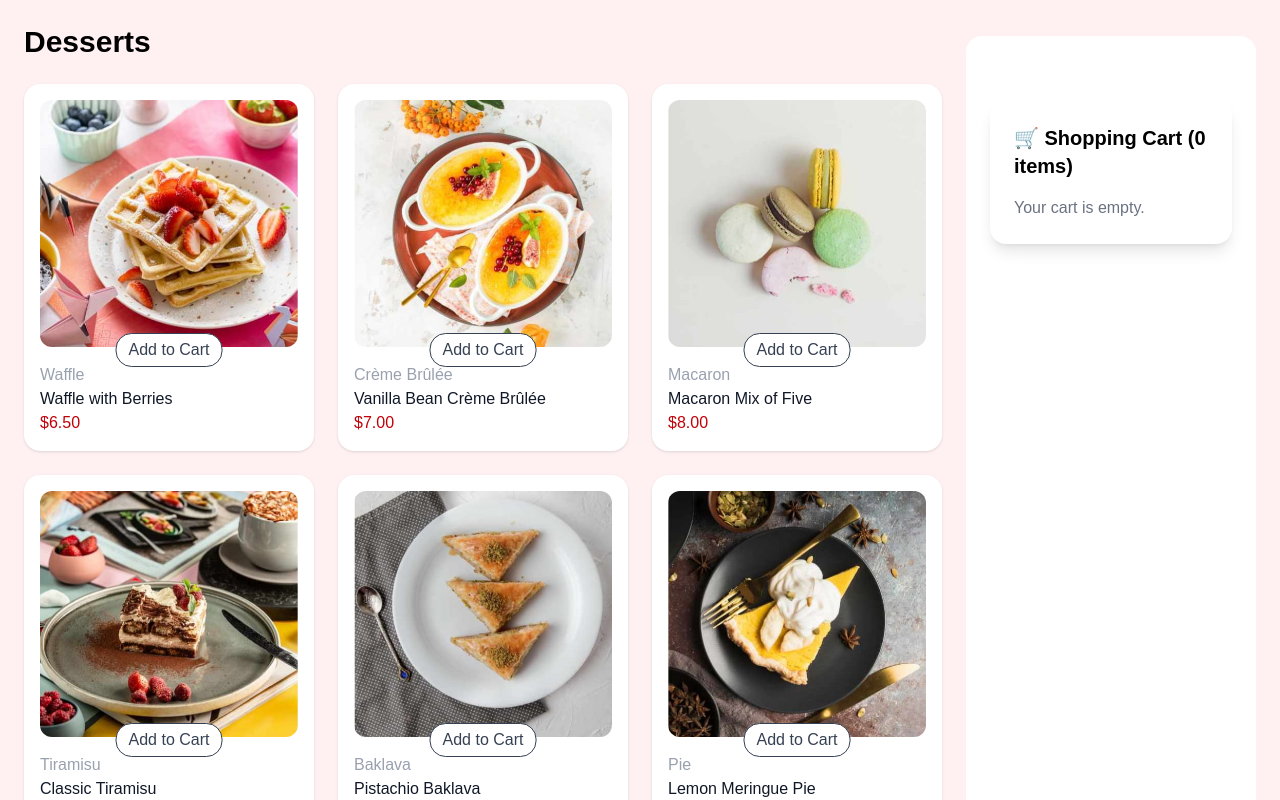
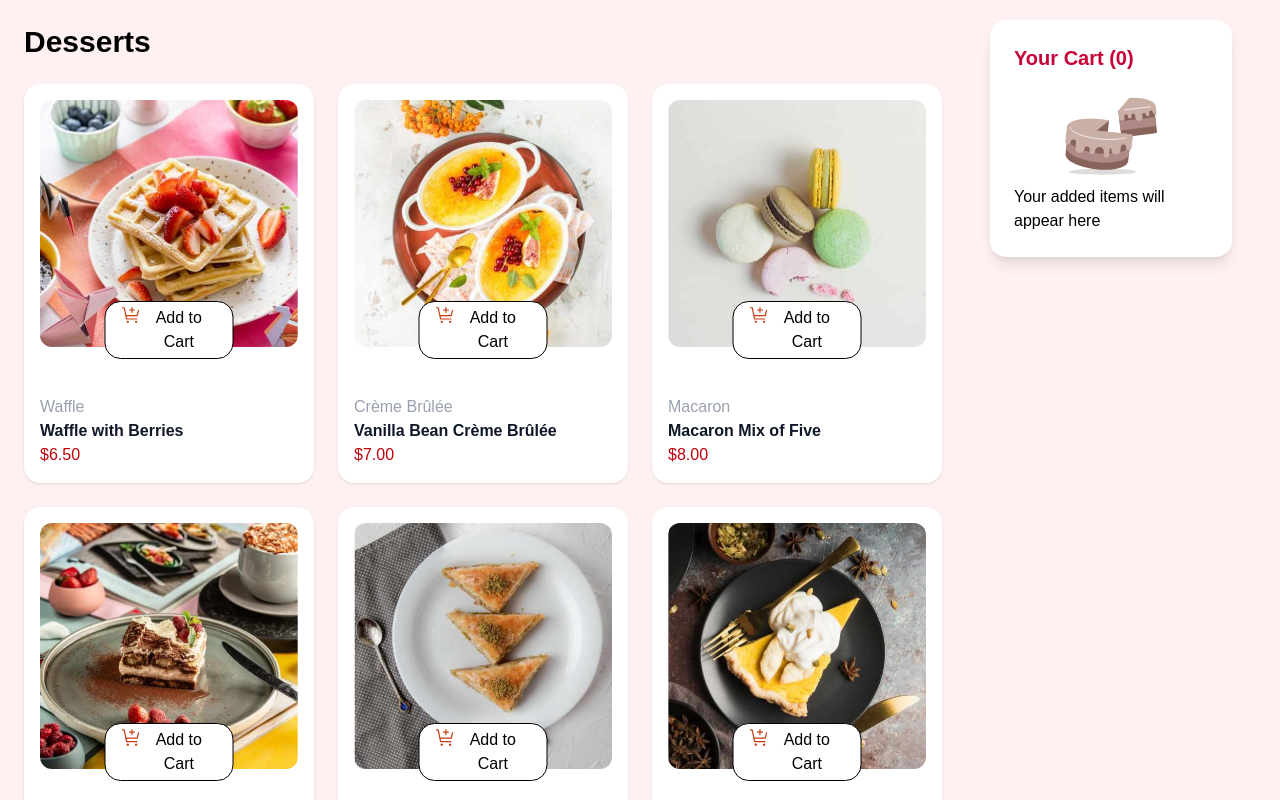
Before and after one commit to MichaelKanios/FrontEnd-Cart-items-NextJS, a Next.js app in the folder cartitems/: page / in a window 1280 px wide. Shown: the top 800 px of the page. Built offline with nearby package versions, Linux system fonts and the light colour scheme.

Commit message:
Customize

```diff
--- a/cartitems/app/page.tsx
+++ b/cartitems/app/page.tsx
@@ -13,7 +13,7 @@ export default function Home() {
           <div className="lg:col-span-3">
             <Card data={data}/>
           </div>
-          <div className="bg-white text-black md:-mt-12 rounded-2xl p-6 ">
+          <div className=" text-black md:-mt-22 rounded-2xl p-6 ">
             <Cart />
             </div>
 
--- a/cartitems/components/Card.tsx
+++ b/cartitems/components/Card.tsx
@@ -1,14 +1,26 @@
-"use client"
-import { useDispatch } from 'react-redux'
-import { addItem } from '../store/cartSlice'
-import Image from "next/image"
-const Card =({data})=>{
+"use client";
 
-  const dispatch = useDispatch()
-    return(
-        <div className="grid grid-cols-1 sm:grid-cols-2 lg:grid-cols-3 gap-6 ">
-                 {data.map((item)=>(
-                  <div key={item.id} className="bg-white rounded-2xl shadow p-4">
+import { useDispatch, useSelector } from "react-redux";
+import { RootState } from "@/store/store";
+import { addItem, incrementQty, decrementQty } from "@/store/cartSlice";
+import Image from "next/image";
+
+const Card = ({ data }: { data: any[] }) => {
+  const dispatch = useDispatch();
+  const cartItems = useSelector((state: RootState) => state.cart.items);
+
+  const getCartItem = (id: number) => cartItems.find((i) => i.id === id);
+
+  return (
+    <div className="grid grid-cols-1 sm:grid-cols-2 lg:grid-cols-3 gap-6">
+      {data.map((item) => {
+        const inCart = getCartItem(item.id);
+
+        return (
+          <div
+            key={item.id}
+            className="bg-white rounded-2xl shadow p-4 flex flex-col"
+          >
             <div className="relative">
               <Image
                 src={item.image.desktop}
@@ -17,24 +29,51 @@ const Card =({data})=>{
                 height={200}
                 className="rounded-xl mb-4 w-full"
               />
-    <button onClick={() =>
-    dispatch(addItem({ id: item.id, name: item.name, price: item.price }))
-  } className="absolute -bottom-5 left-1/2 transform -translate-x-1/2
-                  bg-white border rounded-2xl px-3 py-1 text-gray-700  hover:bg-blue-700 transition">
-      Add to Cart
+
+              {!inCart ? (
+                <button
+                  onClick={() =>
+                    dispatch(
+                      addItem({
+                        id: item.id,
+                        name: item.name,
+                        price: item.price,
+                        image: item.image.desktop,
+                      })
+                    )
+                  }
+                  className="flex justify-around absolute bottom-1 left-1/2 transform -translate-x-1/2
+                    bg-white border rounded-2xl px-4 py-1 text-black hover:border-rose-700 hover:text-rose-700 hover:cursor transition"
+                >
+                  <span><img src = "./assets/images/icon-add-to-cart.svg" alt="add"/></span>Add to Cart
+                </button>
+              ) : (
+                <div className="text-sm absolute -bottom-1 left-1/2 transform -translate-x-1/2 flex items-center gap-8 bg-rose-700 border rounded-2xl px-2 py-2 shadow">
+                  <button
+                    onClick={() => dispatch(decrementQty(item.id))}
+                   className="w-6 h-6 rounded-full border-2 border-gray-300 hover:bg-white transition hover:text-rose-700"
+                  >
+                    -
+                  </button>
+                  <span className="font-semibold">{inCart.quantity}</span>
+                  <button
+                    onClick={() => dispatch(incrementQty(item.id))}
+                    className="w-6 h-6 rounded-full border-2 border-gray-300 hover:bg-white transition hover:text-rose-700"
+                  >
+                    +
                   </button>
                 </div>
+              )}
+            </div>
 
-  <p className="text-gray-400 mt-2">{item.category}</p>
-  <p className="text-gray-900">{item.name}</p>
+            <p className="text-gray-400 mt-8">{item.category}</p>
+            <p className="text-gray-900 font-semibold">{item.name}</p>
             <p className="text-red-700">${item.price.toFixed(2)}</p>
           </div>
+        );
+      })}
+    </div>
+  );
+};
 
-
-
-
-              ))}
-            </div>
-    )
-}
-export default Card
+export default Card;
--- a/cartitems/components/Cart.tsx
+++ b/cartitems/components/Cart.tsx
@@ -1,63 +1,118 @@
-'use client'
+"use client";
 
-import { useSelector, useDispatch } from 'react-redux'
-import { RootState } from '../store/store'
-import { removeItem, incrementQty, decrementQty } from '../store/cartSlice'
-import { useState } from 'react'
-import OrderConfirmation from './OrderConfirmation'
+import { useSelector, useDispatch } from "react-redux";
+import { RootState } from "@/store/store";
+import {
+  removeItem,
+  incrementQty,
+  decrementQty,
+  clearCart,
+} from "@/store/cartSlice";
+import Image from "next/image";
+import { useState } from "react";
+import OrderConfirmation from "./OrderConfirmation";
 
 export default function Cart() {
-  const { items, totalQuantity, totalAmount } = useSelector((state: RootState) => state.cart)
-  const dispatch = useDispatch()
-  const [showConfirm, setShowConfirm] = useState(false)
+  const { items, totalQuantity, totalAmount } = useSelector(
+    (state: RootState) => state.cart
+  );
+  const dispatch = useDispatch();
+  const [showConfirmation, setShowConfirmation] = useState(false);
 
   const completeOrder = () => {
-    setShowConfirm(true) // ανοίγει το modal
-  }
+    setShowConfirmation(true);
+  };
 
   return (
-    <div className="bg-white shadow-lg rounded-2xl p-6 max-w-xl mx-auto my-10 relative">
-      <h2 className="text-xl font-bold mb-4">🛒 Shopping Cart ({totalQuantity} items)</h2>
+    <div className="bg-white shadow-lg rounded-2xl p-6 w-full">
+      <h2 className="text-xl font-bold mb-4 text-rose-700">
+        Your Cart ({totalQuantity})
+      </h2>
 
-      {items.length === 0 && <p className="text-gray-500">Your cart is empty.</p>}
+      {items.length === 0 && (
+        <div className="flex flex-col justify-center">
+          <img className="w-1/2 self-center" src="./assets/images/illustration-empty-cart.svg" alt="EmptyCart" />
+          <p>Your added items will appear here</p>
 
+        </div>
+
+      )}
+
+      {/* Cart Items */}
       <ul className="space-y-4">
-        {items.map(item => (
-          <li key={item.id} className="flex items-center justify-between border-b pb-2">
-            <div>
-              <p className="font-semibold">{item.name}</p>
-              <p className="text-gray-600">
-                ${item.price.toFixed(2)} x {item.quantity}
-              </p>
+        {items.map((item) => (
+          <li
+            key={item.id}
+            className="flex items-center justify-between border-b pb-3"
+          >
+            <div className="flex items-center gap-3">
+              <Image
+                src={item.image}
+                alt={item.name}
+                width={50}
+                height={50}
+                className="rounded-md"
+              />
+              <div>
+                <p className="font-semibold text-gray-800">{item.name}</p>
+                <p className="text-gray-500 text-sm">
+                  {item.quantity}x ${item.price.toFixed(2)}{" "}
+                  <span className="font-medium text-gray-700">
+                    = ${(item.quantity * item.price).toFixed(2)}
+                  </span>
+                </p>
+              </div>
             </div>
-            <div className="flex items-center gap-2">
-              <button onClick={() => dispatch(decrementQty(item.id))} className="px-2 py-1 bg-gray-200 rounded">
-                -
-              </button>
-              <button onClick={() => dispatch(incrementQty(item.id))} className="px-2 py-1 bg-gray-200 rounded">
-                +
-              </button>
-              <button onClick={() => dispatch(removeItem(item.id))} className="px-3 py-1 bg-red-600 text-white rounded">
-                Remove
-              </button>
-            </div>
+
+            {/* Remove Btn */}
+            <button
+              onClick={() => dispatch(removeItem(item.id))}
+              className="text-gray-400 hover:text-red-600"
+            >
+              ✕
+            </button>
           </li>
         ))}
       </ul>
 
+      {/* Total + Confirm */}
       {items.length > 0 && (
         <div className="mt-6">
-          <p className="text-lg font-semibold">Total: ${totalAmount.toFixed(2)}</p>
+          <p className="text-lg font-semibold flex justify-between">
+            <span>Order Total</span>
+            <span>${totalAmount.toFixed(2)}</span>
+          </p>
+          <div className="flex justify-center items-center gap-2 mt-2">
+            <img src="./assets/images/icon-carbon-neutral.svg" alt="carbon-icon" />
+            <p className="text-xs text-gray-500 mt-2">
+             This is a <span className="font-bold">carbon-neutral</span>{" "}
+            delivery
+          </p>
+
+          </div>
+
+
+
           <button
             onClick={completeOrder}
-            className="mt-4 w-full bg-green-600 text-white py-2 rounded-xl hover:bg-green-700 transition"
+            className="mt-4 w-full bg-rose-700 text-white py-2 rounded-xl hover:bg-rose-800 transition"
           >
-            ✅ Complete Order
+            Confirm Order
           </button>
         </div>
       )}
 
-      {showConfirm && <OrderConfirmation onClose={() => setShowConfirm(false)} />}
+      {/* Confirmation Modal */}
+      {showConfirmation && (
+        <OrderConfirmation
+          items={items}
+          totalAmount={totalAmount}
+          onClose={() => {
+            setShowConfirmation(false);
+            dispatch(clearCart());
+          }}
+        />
+      )}
     </div>
-  )
+  );
 }
--- a/cartitems/components/OrderConfirmation.tsx
+++ b/cartitems/components/OrderConfirmation.tsx
@@ -16,28 +16,37 @@ export default function OrderConfirmation({ onClose }: { onClose: () => void })
   return (
     <div className="fixed inset-0 bg-black/50 flex items-center justify-center z-50">
       <div className="bg-white rounded-2xl shadow-xl max-w-lg w-full p-6">
-        <h2 className="text-2xl font-bold text-green-600 mb-2">✅ Order Confirmed</h2>
-        <p className="text-gray-600 mb-4">We hope you enjoy your food!</p>
+        <img src="./assets/images/icon-order-confirmed.svg" alt="Order Confirmed" className="" />
+        <h2 className="text-2xl font-bold text-black mb-2">Order Confirmed</h2>
+        <p className="text-gray-400 mb-4 text-sm">We hope you enjoy your food!</p>
 
         <ul className="divide-y divide-gray-200 mb-4">
           {items.map((item) => (
             <li key={item.id} className="flex justify-between py-2">
-              <div>
-                <p className="font-semibold">{item.name}</p>
+              <div className='flex'>
+                <img src={item.image} alt={item.name} className="w-12 h-12 object-cover rounded-md mr-4 " />
+                <div>
+                   <p className="font-semibold">{item.name}</p>
                 <p className="text-sm text-gray-500">
                   {item.quantity} × ${item.price.toFixed(2)}
                 </p>
+
+                </div>
+
               </div>
               <p className="font-semibold">${(item.price * item.quantity).toFixed(2)}</p>
             </li>
           ))}
         </ul>
+        <div className='flex justify-between items-center'>
+           <p className="text-sm  ">Order Total</p>
+           <p className='font-bold'>${totalAmount.toFixed(2)}</p>
 
-        <p className="text-lg font-bold text-right">Order Total: ${totalAmount.toFixed(2)}</p>
+        </div>
 
         <button
           onClick={handleNewOrder}
-          className="mt-6 w-full bg-orange-600 text-white py-3 rounded-xl font-semibold hover:bg-orange-700 transition"
+          className="mt-6 w-full bg-rose-700 text-white py-3 rounded-xl font-semibold hover:bg-rose-900 transition"
         >
           Start New Order
         </button>
```
Lines whose indentation alone changed are shown as unchanged.
